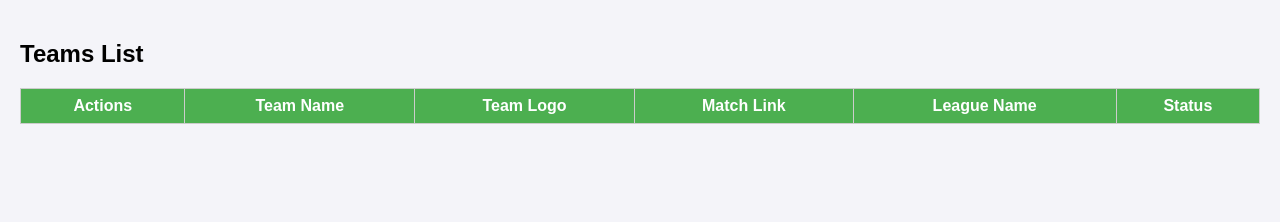
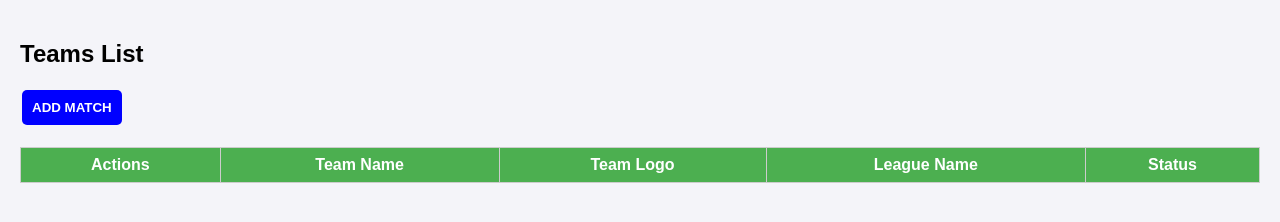
Before and after one commit to aselprog/machi, a plain HTML site: page futa.html in a window 1280 px wide. Drawn offline with Linux system fonts and the light colour scheme; no server answers.

Commit message:
Update futa.html

```diff
--- a/futa.html
+++ b/futa.html
@@ -68,19 +68,32 @@
       background: #f2dede;
       color: #a94442;
     }
+
+          .kwenda{
+        padding: 10px;
+        background-color: blue;
+        border-radius: 5px;
+        border: none;
+      }
+      .kwenda .futa{
+        text-decoration: none;
+        font-weight: bold;
+        color: white;
+
+      }
   </style>
 </head>
 <body>
 
   <div id="view-tab" class="tab active">
     <h2>Teams List</h2>
+    <button class="kwenda"> <a href="index.html" class="futa">ADD MATCH</a></button>
     <table>
       <thead>
         <tr>
           <th>Actions</th>
           <th>Team Name</th>
           <th>Team Logo</th>
-          <th>Match Link</th>
           <th>League Name</th>
           <th>Status</th>
         </tr>
@@ -122,7 +135,6 @@
                 </td>
                 <td>${row[0]}</td>
                 <td><img src="${row[1]}" width="50"></td>
-                <td style="max-width:150px; word-break:break-word;">${row[2]}</td>
                 <td>${row[3]}</td>
                 <td>${row[4]}</td>
               </tr>`;
```
